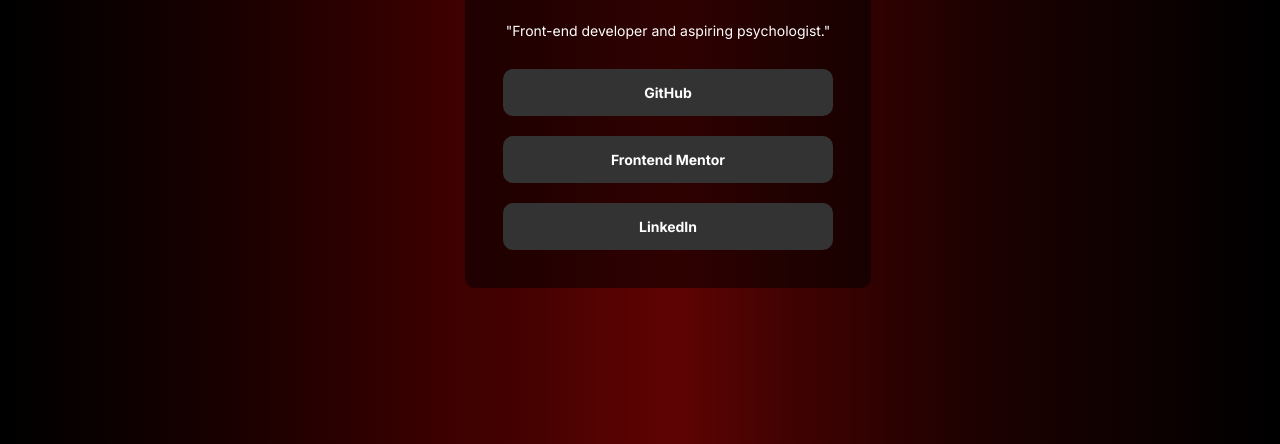
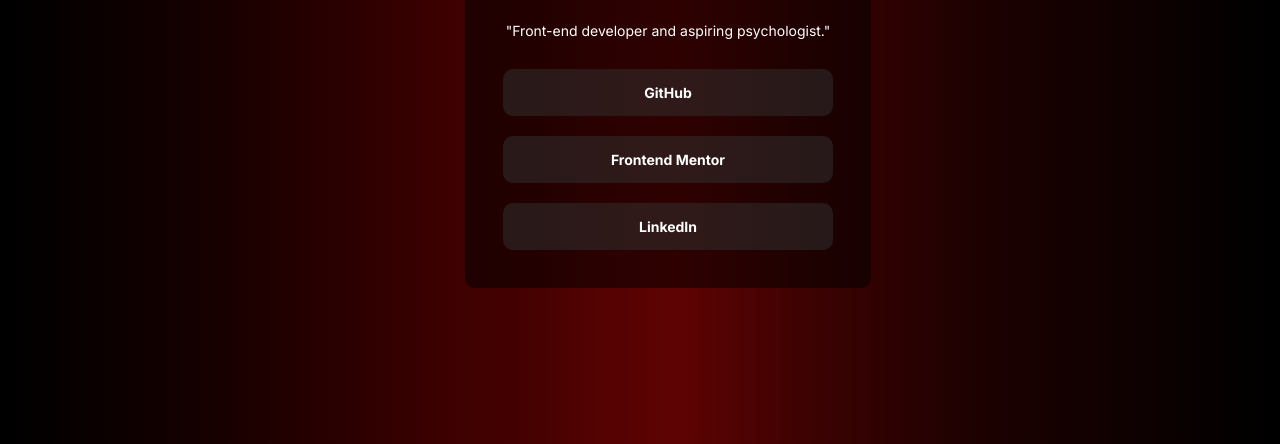
Before and after one commit to gmatt20/my-social-links-profile, a plain HTML site: page index.html in a window 1280 px wide. Shown: the part 396-840 px from the top of the page. Drawn offline with Linux system fonts and the light colour scheme.

Commit message:
FIxed link container background.

```diff
--- a/styles.css
+++ b/styles.css
@@ -55,7 +55,7 @@
 }
 .background{
     margin: 10px;
-    background-color: hsl(0, 0%, 20%);
+    background-color: rgba(51,51,51, 0.5);
     color: hsl(0, 0%, 100%);
     text-decoration: none;
     padding: 15px;
```
